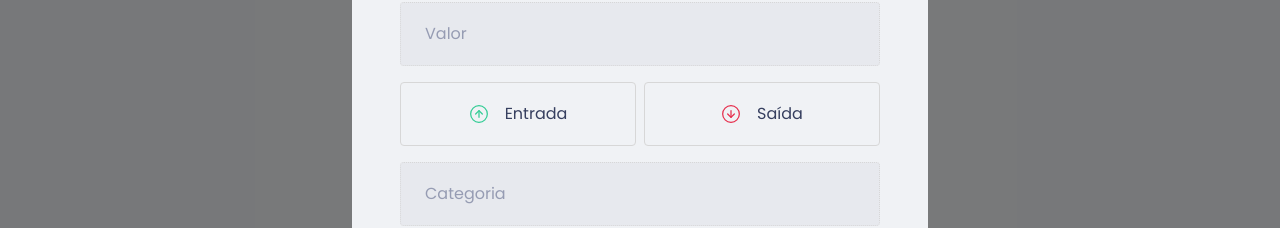
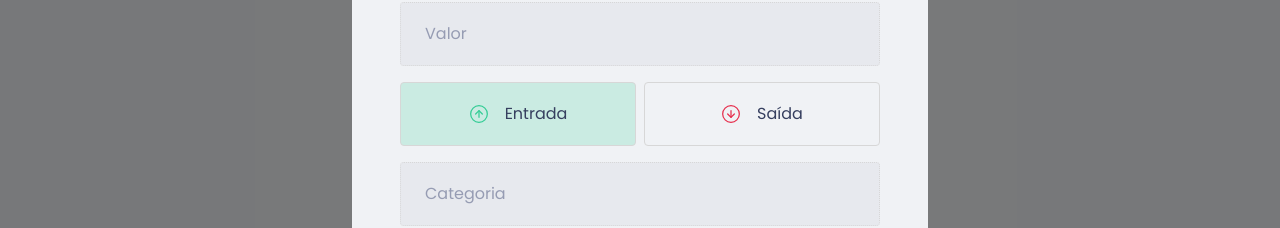
Before and after one commit to LGustta13/dtmoney, a React (Create React App) app: page / in a window 1280 px wide. Both pictures are taken after a click on the button "Nova transação". Shown: the part 316-544 px from the top of the page. Built offline with nearby package versions, Linux system fonts and the light colour scheme; what miragejs would draw is missing.

Commit message:
Finishing the modal component buttons styles

```diff
--- a/src/components/NewTransactionModal/index.tsx
+++ b/src/components/NewTransactionModal/index.tsx
@@ -1,8 +1,9 @@
 import Modal from 'react-modal';
-import { Container, TransactionTypeContainer} from './styles';
+import { Container, TransactionTypeContainer, RadioBox} from './styles';
 import closeImg from '../../assets/close.svg';
 import incomeImg from '../../assets/income.svg';
 import outcomeImg from '../../assets/outcome.svg';
+import { useState } from 'react';
 
 
 type NewTransactionModalProps = {
@@ -11,6 +12,17 @@
 }
 
 export function NewTransactionModal({isOpen, onRequestClose}: NewTransactionModalProps) {
+
+    const [type, setType] = useState('deposit');
+
+    function handleSetTypeDeposit(){
+        setType('deposit');
+    }
+
+    function handleSetTypeWithdraw(){
+        setType('withdraw');
+    }
+
     return (
     <Modal
         isOpen={isOpen}
@@ -39,19 +51,25 @@
             />
 
             <TransactionTypeContainer>
-                <button
+                <RadioBox
                     type="button"
+                    onClick={handleSetTypeDeposit}
+                    isActive={type === 'deposit'}
+                    activeColor="green"
                 >
                     <img src={incomeImg} alt="Entrada"/>
                     <span>Entrada</span>
-                </button>
+                </RadioBox>
 
-                <button
+                <RadioBox
                     type="button"
+                    onClick={handleSetTypeWithdraw}
+                    isActive={type === 'withdraw'}
+                    activeColor="red"
                 >
                     <img src={outcomeImg} alt="Saída"/>
                     <span>Saída</span>
-                </button>
+                </RadioBox>
             </TransactionTypeContainer>
 
             <input
--- a/src/components/NewTransactionModal/styles.ts
+++ b/src/components/NewTransactionModal/styles.ts
@@ -1,5 +1,5 @@
 import styled from 'styled-components';
-import {darken} from 'polished';
+import {darken, transparentize} from 'polished';
 
 export const Container = styled.form`
     h2 {
@@ -54,12 +54,28 @@
     display: grid;
     grid-template-columns: 1fr 1fr;
     gap: 0.5rem;
+`;
 
-    button {
+type RadioBoxProps = {
+    isActive: boolean;
+    activeColor: 'green' | 'red';
+}
+
+const colors = {
+    green: '#33CC95',
+    red: '#E62E4D'
+}
+
+export const RadioBox = styled.button<RadioBoxProps>`
     height: 4rem;
     border: 1px solid #d7d7d7;
     border-radius: 0.25rem;
-        background: transparent;
+
+    background: ${(props) => {return props.isActive
+        ? transparentize(0.8, colors[props.activeColor])
+        : 'transparent'
+        }
+    };        // interpolação, aspas simples pq é javascript
 
     display: flex;
     align-items: center;
@@ -82,5 +98,4 @@
         font-size: 1rem;
         color: var(--text-title);
     }
-    }
 `;
```
Lines whose indentation alone changed are shown as unchanged.
